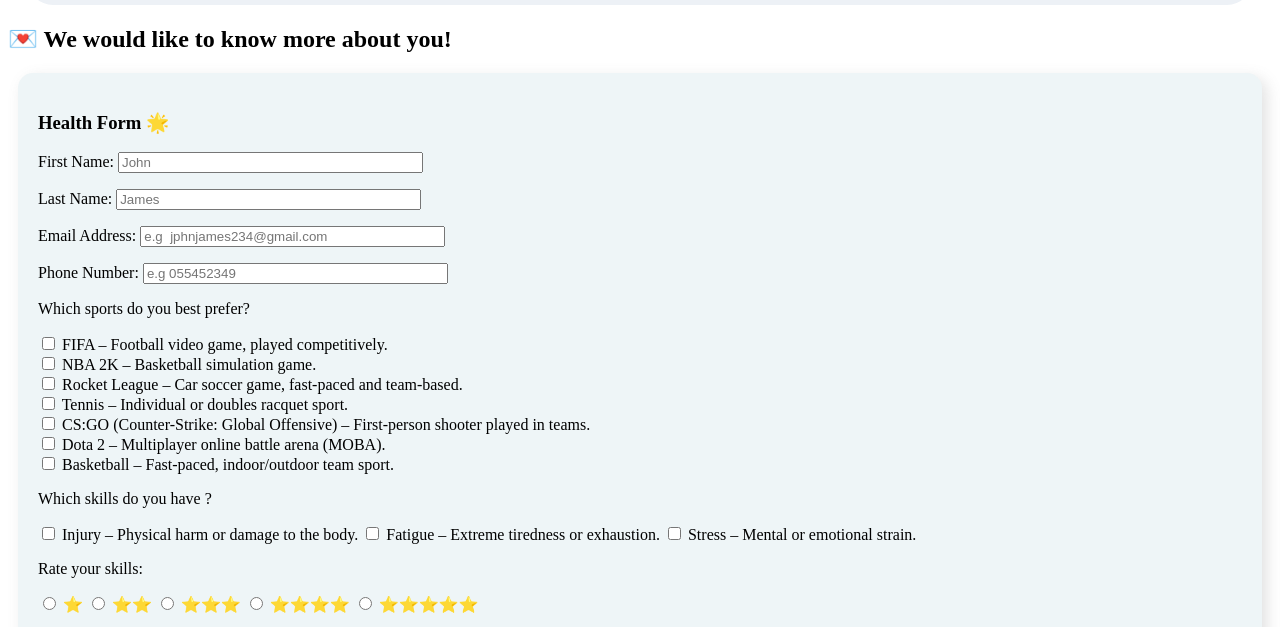
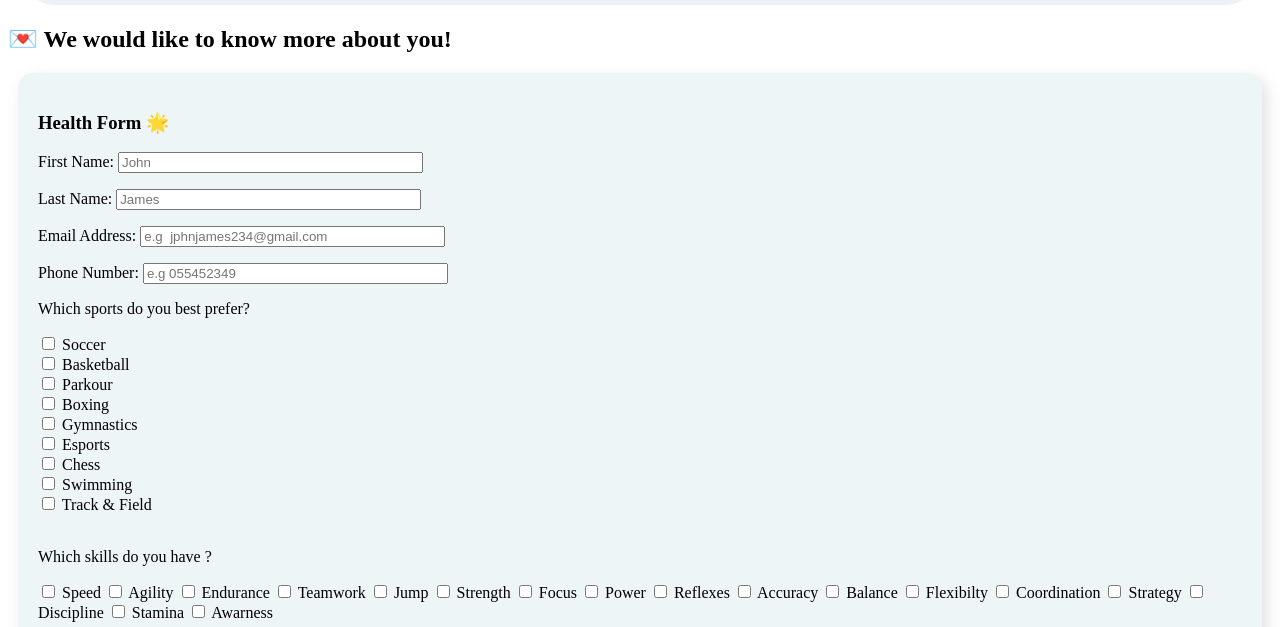
Before and after one commit to yma2929/Gen-game, a website: page websiteDirectory/form.html in a window 1280 px wide. Shown: the part 169-796 px from the top of the page. Drawn offline with Linux system fonts and the light colour scheme; a web font is replaced by a local one.

Commit message:
final changes

```diff
--- a/websiteDirectory/form.html
+++ b/websiteDirectory/form.html
@@ -60,34 +60,44 @@
                 <label>Which sports do you best prefer?</label>
                 <p>
                     <label>
-                    <input type="checkbox" value="fifa" id="fifa" name="sportTypes">
-                    FIFA – Football video game, played competitively. </label> <br>
+                    <input type="checkbox" value="Soccer" id="Soccer" name="sportTypes">
+                    Soccer </label> <br>
 
                     <label>
-                        <input type="checkbox" value="NBA2K" id="NBA2K" name="sportTypes">
-                        NBA 2K – Basketball simulation game.  </label><br>
+                        <input type="checkbox" value="Basketball" id="Basketball" name="sportTypes">
+                        Basketball  </label><br>
                     <label>
-                        <input type="checkbox" value="RocketLeague" id="RocketLeague" name="sportTypes">
-                        Rocket League – Car soccer game, fast-paced and team-based.</label><br>
+                        <input type="checkbox" value="Parkour" id="Parkour" name="sportTypes">
+                        Parkour</label><br>
 
                     <label>
-                            <input type="checkbox" value="Tennis" id="Tennis" name="sportTypes">
-                            Tennis – Individual or doubles racquet sport. </label><br>
+                            <input type="checkbox" value="Boxing" id="Boxing" name="sportTypes">
+                            Boxing </label><br>
 
                     <label>
-                                <input type="checkbox" value="CSGO" id="CSGO" name="sportTypes">
-                                CS:GO (Counter-Strike: Global Offensive) – First-person shooter played in teams. </label><br>
+                                <input type="checkbox" value="Gymnastics" id="Gymnastics" name="sportTypes">
+                                Gymnastics </label><br>
 
 
                     <label>
-                                    <input type="checkbox" value="Dota" id="Dota" name="sportTypes">
-                                    Dota 2 – Multiplayer online battle arena (MOBA).  </label><br>
+                                    <input type="checkbox" value="Esports" id="Esports" name="sportTypes">
+                                    Esports  </label><br>
 
                     <label>
-                                        <input type="checkbox" value="Basketball" id="Basketball" name="sportTypes">
-                                        Basketball – Fast-paced, indoor/outdoor team sport.
+                                        <input type="checkbox" value="Chess" id="Chess" name="sportTypes">
+                                        Chess
 
- </label><br>
+                    </label><br>
+                    <label>
+                        <input type="checkbox" value="Swimming" id="Swimming" name="sportTypes">
+                        Swimming </label><br>
+
+                    <label>
+                            <input type="checkbox" value="Track&Field " id="Track&Field" name="sportTypes">
+                            Track & Field </label><br>
+
+
+ <br>
 
 
 
@@ -97,15 +107,63 @@
                 <label> Which skills do you have ?</label>
                 <p>
                     <label>
-                        <input type="checkbox" value="injury" id="injury" name="scenarios">
-                        Injury – Physical harm or damage to the body. </label>
+                        <input type="checkbox" value="Speed" id="Speed" name="Skill">
+                        Speed </label>
 
                     <label>
-                        <input type="checkbox" value="fatigue" id="fatigue" name="scenarios">
-                        Fatigue – Extreme tiredness or exhaustion. </label>
+                        <input type="checkbox" value="Agility" id="Agility" name="Skill">
+                        Agility </label>
                     <label>
-                        <input type="checkbox" value="stress" id="stress" name="scenarios">
-                        Stress – Mental or emotional strain. </label>
+                        <input type="checkbox" value="Endurance" id="Endurance" name="Skill">
+                        Endurance </label>
+                        <label>
+                            <input type="checkbox" value="Teamwork" id="Teamwork" name="Skill">
+                            Teamwork </label>
+
+                        <label>
+                            <input type="checkbox" value="Jump" id="Jump" name="Skill">
+                            Jump </label>
+                        <label>
+                            <input type="checkbox" value="Strength" id="Strength" name="Skill">
+                            Strength </label>
+                            <label>
+                                <input type="checkbox" value="Focus" id="Focus" name="Skill">
+                                Focus </label>
+
+                            <label>
+                                <input type="checkbox" value="Power" id="Power" name="Skill">
+                                Power </label>
+                            <label>
+                                <input type="checkbox" value="Reflexes" id="Reflexes" name="Skill">
+                                Reflexes </label>
+                                <label>
+                                    <input type="checkbox" value="Accuracy" id="Accuracy" name="Skill">
+                                    Accuracy </label>
+
+                                <label>
+                                    <input type="checkbox" value="Balance" id="Balance" name="Skill">
+                                    Balance </label>
+                                <label>
+                                    <input type="checkbox" value="Flexibilty" id="Flexibilty" name="Skill">
+                                    Flexibilty </label>
+                                    <label>
+                                        <input type="checkbox" value="Coordination" id="Coordination" name="Skill">
+                                        Coordination </label>
+
+                                    <label>
+                                        <input type="checkbox" value="Strategy" id="Strategy" name="Skill">
+                                        Strategy </label>
+                                    <label>
+                                        <input type="checkbox" value="Discipline" id="Discipline" name="Skill">
+                                        Discipline </label>
+                                        <label>
+                                            <input type="checkbox" value="Stamina" id="Stamina" name="Skill">
+                                            Stamina </label>
+
+                                        <label>
+                                            <input type="checkbox" value="Awarness" id="Awarness" name="Skill">
+                                            Awarness </label>
+
 
                 </p>
 
@@ -138,16 +196,7 @@
                 <textarea cols="100" rows="25" id="textarea">📩Write here..</textarea>
 
             </p>
-            <!--
-            <p>
-                <label for="select">How did you hear about us?</label>
-                <select name="hearAbout" id="select">
-                    <option value="friends">Friends</option>
-                    <option value="socialMedia">Social Media</option>
-                    <option value="searchEngine">Search Engine</option>
-                    <option value="other">Other</option>
-                </select>
-            </p>-->
+
             <p>
 
                 <input type="reset" value="Reset" class="button">
@@ -156,6 +205,9 @@
 
 
             </form>
+            <div >
+                <h2> You will be contacted after acceptance!</h2>
+            </div>
 
             <div id="confirmation-message" ></div>
 
--- a/websiteDirectory/js/script.js
+++ b/websiteDirectory/js/script.js
@@ -13,7 +13,7 @@ form.addEventListener("submit", function(event) {
     const phoneNumber = document.getElementById("phoneNumber").value.trim();
     const comments = document.getElementById("textarea").value;
     const sportTypes = Array.from(document.querySelectorAll('input[name="sportTypes"]:checked')).map(el => el.value);
-    const scenarios = Array.from(document.querySelectorAll('input[name="scenarios"]:checked')).map(el => el.value);
+    const Skill = Array.from(document.querySelectorAll('input[name="Skill"]:checked')).map(el => el.value);
     const levelRate = document.querySelector('input[name="levelRate"]:checked')?.value;
 
 
@@ -33,7 +33,7 @@ form.addEventListener("submit", function(event) {
             lastName:lastName,
             emailAddress:emailAddress,
             phoneNumber:phoneNumber,
-            scenarios:scenarios,
+            Skill:Skill,
             sportTypes:sportTypes,
             levelRate:levelRate,
             comments:comments
@@ -50,7 +50,7 @@ form.addEventListener("submit", function(event) {
     .then(function(data){
 
         if(data.status){
-            document.getElementById("confirmation-message").innerHTML = "<span style='background-color:#f4e8d0; color:#003049;    padding: 20px;margin: 20px;border-radius:15px; font-family:serif;'>Thank you, your review has been received.</span>";
+            document.getElementById("confirmation-message").innerHTML = "<span style='background-color:#f4e8d0; color:#003049;  margin:20px;  padding: 20px;margin: 20px;border-radius:15px; font-family:serif;'>Thank you, your review has been received.</span>";
         }else{
             throw new Error(data.err);
         }
```
Also changed, not shown: playerData.json (+30 -0 lines), server.js (+6 -6 lines), websiteDirectory/aboutUs.html (+1 -1 lines), websiteDirectory/js/validation.js (deleted), 1 other file.
